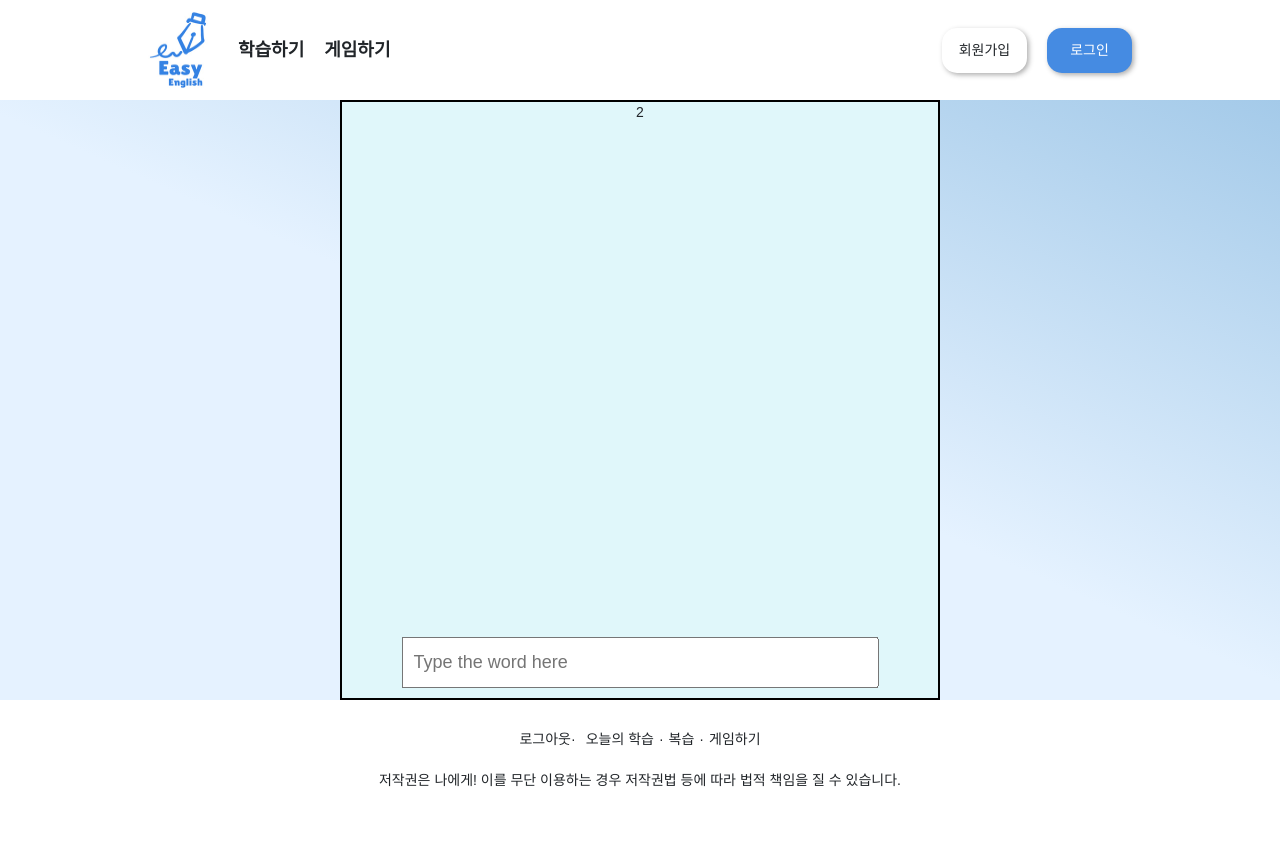
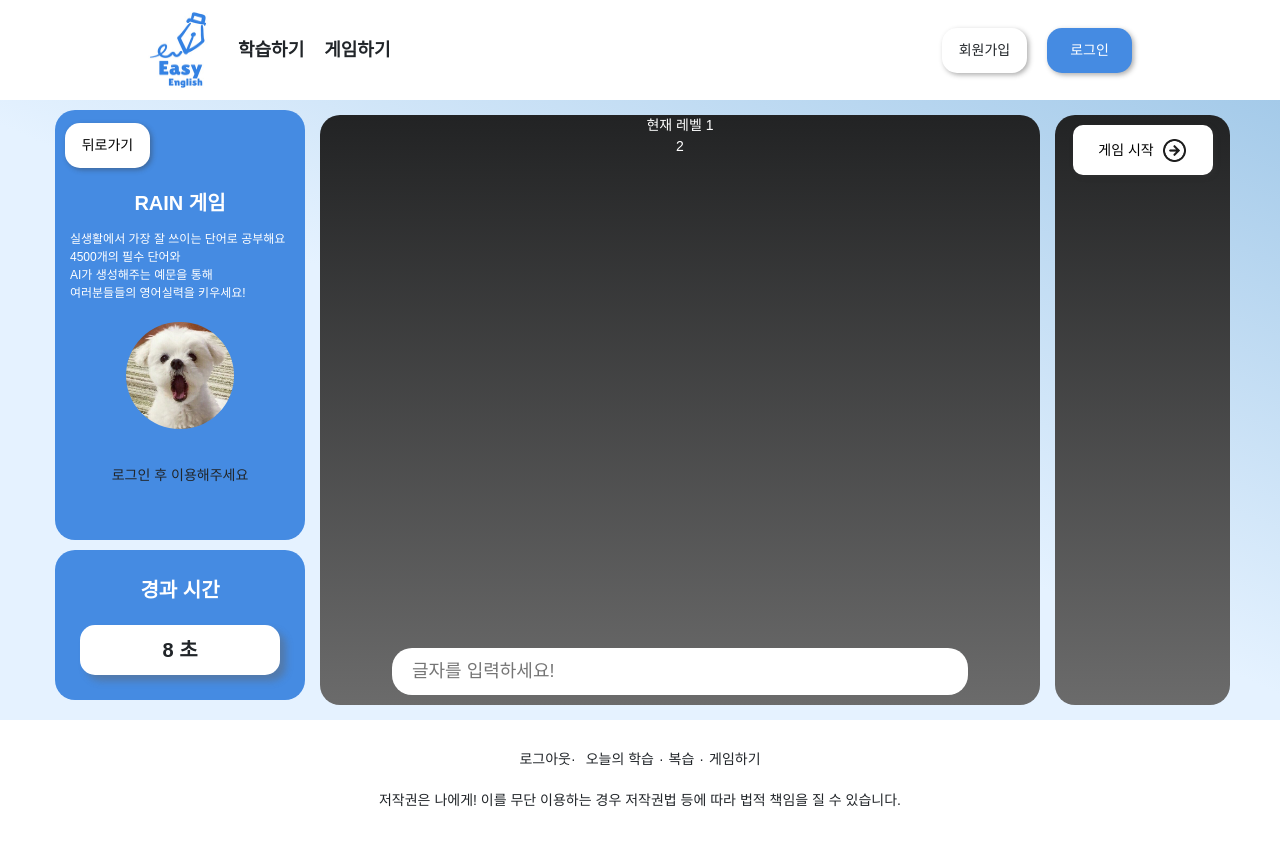
Before and after one commit to mysungsik/easy_english_front, a React (Create React App) app: page /game/rain in a window 1280 px wide. Both pictures are taken after a click on the button "게임 시작". Shown: the top 846 px of the page. Built offline with nearby package versions, Linux system fonts and the light colour scheme; no server answers; a web font is replaced by a local one.

Commit message:
[Deisgn] Rain 게임 디자인 변경, 불필요 파일 제거

```diff
--- a/src/App.js
+++ b/src/App.js
@@ -29,7 +29,7 @@ function App() {
             <Route path='repeatNote' element={<PageRepeatNote user={user}/>}></Route>
         </Route>
         <Route path='/game/*'>
-            <Route path='rain' element={<PageWordRain/>}></Route>
+            <Route path='rain' element={<PageWordRain user={user}/>}></Route>
             <Route path='ufo' element={<PageUFOGame user={user}/>}></Route>
         </Route>
         <Route path="/dashboard" element={<PageDashboard/>} />
--- a/src/components/game/game-rain-main.js
+++ b/src/components/game/game-rain-main.js
@@ -7,7 +7,8 @@ const GameRainMain = () => {
     const [wordList, setWordList] = useState([])
     const [fallingWords, setFallingWords] = useState([]);
     const [currTime, setCurrTime] = useState(0)
-    const [fallingSpeed, setFallingSpeed] = useState(51)
+    const [fallingSpeed, setFallingSpeed] = useState()    // 초기 속도
+    const [gameLevel, setGameLevel] = useState(1)
     const [input, setInput] = useState("");
     const [gameStart, setGameStart] = useState(false);
     const [gameOver, setGameOver] = useState(false);
@@ -20,13 +21,23 @@ const GameRainMain = () => {
         getWord()
     },[])
 
+    // 게임 시작 및 초기화
+    const handleGameStart = () =>{
+        setFallingWords([])
+        setInput("")
+        setGameStart(true)
+        setGameOver(false)
+        setFallingSpeed(61) // 초기 속도 (높을수록 느림, 1~부터 10단위)
+        setCurrTime(0)
+    }
+
     useEffect(() => {
         if (gameStart) {
             // 화면에 단어 생성하는 인터벌 생성
             wordInterval.current = createWordInterval(wordList, setFallingWords, 2000)
-            // 내려가는 애니메이션 발생 인터벌 생성
+            // 내려가는 애니메이션 발생 인터벌 생성 (속도조정)
             fallingInterval.current = createFallingWordInterval(setFallingWords, setGameStart, setGameOver, fallingSpeed)
-            // 타이머
+            // 타이머 인터벌 생성
             timerInterval.current = setInterval(()=>{
                 setCurrTime(prev => prev+1)
             },1000)
@@ -47,10 +58,12 @@ const GameRainMain = () => {
                 // useState 의 비동기에 의해 사용하지 못할 수 있으므로, 수기로 설정
                 fallingInterval.current = createFallingWordInterval(setFallingWords, setGameStart, setGameOver, fallingSpeed - 10)
                 setFallingSpeed(prev => prev - 10)
+                setGameLevel(prev => prev+1)
             } else if (fallingSpeed == 1){
                 // 떨어지는 속도가 최대가 된다면 단어 나오는 속도를 1초로 변경
                 clearInterval(wordInterval.current)
                 wordInterval.current = createWordInterval(wordList, setFallingWords, 1000)
+                setGameLevel(prev => prev+1)
 
             }
         }
@@ -81,22 +94,15 @@ const GameRainMain = () => {
             }
         },[])
 
-    // 게임 시작 및 초기화
-    const handleGameStart = () =>{
-        setFallingWords([])
-        setInput("")
-        setGameStart(true)
-        setGameOver(false)
-        setFallingSpeed(40)
-        setCurrTime(0)
-    }
-
     return (
         <div className={style['game-container']}>
-            {gameStart ? (
+            {/* 게임섹션 */}
+            <div className={`${style['game-section']} bg-linear__b_black`}>
+                {gameOver ? <h1 className={style['game-over']}>실패! 토양이 오염되었어요 ㅠㅠ</h1> : <></>}
+                {gameStart && (
                 <>
+                    <div> 현재 레벨 {gameLevel}</div>
                     <div>{currTime}</div>
-
                     <div className={style['falling-words']}>
                         {fallingWords.map((wordObj) => (
                             <div
@@ -114,15 +120,33 @@ const GameRainMain = () => {
                         onChange={handleInputChange}
                         onKeyDown={handleKeyPress}
                         className={style['word-input']}
-                        placeholder="Type the word here"
+                        placeholder="글자를 입력하세요!"
                     />
                 </>
-            ) : (
-                <>
-                    {gameOver ? <h1 className={style['game-over']}>Game Over! 😢</h1> : <></>}
-                    <button onClick={handleGameStart}>게임 시작</button>
-                </>
+
             )}
+            </div>
+
+            {/* 사이드바섹션 */}
+            <div className={`${style['sidebar-section']} bg-linear__b_black`}>
+                {gameOver ?
+                    <button className={`btn-medium btn__white`} onClick={handleGameStart}>
+                        다시하기
+                        <img src="/icons/arrow-right__black.png"
+                            className="ml-8"
+                            style={{width : "25px", height : "25px"}}/>
+                    </button>
+                    :
+                    <button className={`btn-medium btn__white`} onClick={handleGameStart}>
+                        게임 시작
+                        <img src="/icons/arrow-right__black.png"
+                            className="ml-8"
+                            style={{width : "25px", height : "25px"}}/>
+                    </button>
+                }
+
+            </div>
+
         </div>
     );
 };
--- a/src/components/game/game-rain-main.module.css
+++ b/src/components/game/game-rain-main.module.css
@@ -1,45 +1,67 @@
 .game-container {
+    display: flex;
+    height: 590px;
+}
+
+/* 게임섹션 */
+.game-section{
+    position: relative;
     display: flex;
     flex-direction: column;
     align-items: center;
-    justify-content: center;
-    height: 700px;
-    font-family: Arial, sans-serif;
-
-    position: relative;
-    width: 600px;
-    height: 600px;
-    border: 2px solid #000;
-    overflow: hidden;
-    background-color: #e0f7fa;
-    margin: 0 auto;
+    width: 720px;
+    height: 590px;
+    margin-top: 15px;
+    border-radius: 20px;
+    color: white;
 }
 
-.falling-words {
+.game-section .falling-words {
     position: relative;
     width: 100%;
     height: 100%;
 }
 
-.falling-word {
+.game-section .falling-word {
     position: absolute;
     font-size: 24px;
     font-weight: bold;
-    color: #3f51b5;
+    color: white;
 }
 
-.word-input {
+.game-section .word-input {
     position: absolute;
     bottom: 10px;
     left: 50%;
     transform: translateX(-50%);
     width: 80%;
-    padding: 10px;
+    padding: 10px 20px;
     font-size: 18px;
+    border-radius: 20px;
+    outline: none;
+    border: none;
 }
 
-.game-over {
-    color: red;
+.game-section .game-over {
+    color: white;
     text-align: center;
     font-size: 32px;
+    width: 100%;
+    height: 100%;
+    display: flex;
+    align-items: center;
+    justify-content: center;
 }
+
+/* 사이드바 섹션 ==========================  */
+.sidebar-section{
+    width: 175px;
+    height: 590px;
+    margin-top: 15px;
+    margin-left: 15px;
+    border-radius: 20px;
+    padding: 10px;
+    display: flex;
+    flex-direction: column;
+    align-items: center;
+}
--- a/src/components/game/game-ufo-main.module.css
+++ b/src/components/game/game-ufo-main.module.css
@@ -43,6 +43,7 @@
 }
 
 .game-section .hint-div .hint{
+    position: relative;
     width: 350px;
     height: 55px;
     display: flex;
@@ -80,6 +81,7 @@
     display: flex;
     justify-content: center;
     border-bottom: 2px solid rgb(199, 199, 199);
+    position: relative;
 }
 
 /* 입력칸 */
@@ -112,73 +114,7 @@
     border-top-left-radius: 3px;
 }
 
-/* 힌트 창 및 추측단어 */
-
-/* 입력창 */
-
-.ufo-container {
-    display: flex;
-    flex-direction: column;
-    align-items: center;
-}
-
-.ufo {
-    width: 150px;
-    height: 80px;
-    background-color: #eee;
-    border: 2px solid #aaa;
-    border-radius: 20px;
-    display: flex;
-    justify-content: center;
-    align-items: center;
-    font-weight: bold;
-    margin-bottom: 20px;
-}
-
-.beam-container {
-    display: flex;
-    flex-direction: column;
-    align-items: center;
-    gap: 5px;
-}
-
-.beam {
-    width: 50px;
-    height: 10px;
-    background-color: #ccc;
-    border-radius: 50%;
-    margin-bottom: 5px;
-    border: 1px solid #aaa;
-}
-
-.beam:nth-child(1) {
-    width: 40px;
-}
-
-.beam:nth-child(2) {
-    width: 60px;
-}
-
-.beam:nth-child(3) {
-    width: 80px;
-}
-
-.beam:nth-child(4) {
-    width: 100px;
-}
-
-.beam:nth-child(5) {
-    width: 120px;
-}
-
-.beam:nth-child(6) {
-    width: 140px;
-}
-
-.beam:nth-child(7) {
-    width: 160px;
-}
-
+/* 사람 이미지 */
 .human-div img{
     position: absolute;
     bottom: 30px;
@@ -186,6 +122,7 @@
     height: 100px;
 }
 
+/* 납치애니메이션 */
 .abducted {
     animation: abduct 2s forwards;
 }
@@ -221,41 +158,12 @@
     }
 }
 
-.ufo-abduct .ufo {
-    animation: ufo-abduct 2s infinite;
-}
-
-@keyframes ufo-abduct {
-    0% {
-        transform: translateY(0);
-    }
-
-    100% {
-        transform: translateY(50px);
-    }
-}
-
-.ufo-dance .ufo {
-    animation: ufo-dance 1.5s infinite;
-}
-
-@keyframes ufo-dance {
-
-    0%,
-    100% {
-        transform: rotate(0deg);
-    }
-
-    50% {
-        transform: rotate(20deg);
-    }
-}
 
 /* 사이드바 섹션 ==========================  */
 .sidebar-section{
     width: 175px;
     height: 590px;
-    margin-top: 10px;
+    margin-top: 15px;
     margin-left: 15px;
     border-radius: 20px;
     padding: 10px;
--- a/src/pages/game/page-games.module.css
+++ b/src/pages/game/page-games.module.css
@@ -1,4 +1,5 @@
-.ufogame-page{
+.ufogame-page,
+.raingame-page{
     width: 1200px;
     display: flex;
     margin: 0 auto;
--- a/src/pages/game/page-rain-game.js
+++ b/src/pages/game/page-rain-game.js
@@ -1,9 +1,13 @@
+import CommonLeftSidebar from "../../components/common/sidebar/common-left-sidebar";
 import GameRainMain from "../../components/game/game-rain-main";
+import style from "./page-games.module.css"
 
-const PageWordRain = () => {
+const PageWordRain = ({user}) => {
     return (
-        <div>
-            <GameRainMain/>
+        <div className={`${style['raingame-page']}`}>
+        <CommonLeftSidebar user={user}
+            title={"RAIN 게임"}/>
+         <GameRainMain/>
         </div>
     );
 };
```
